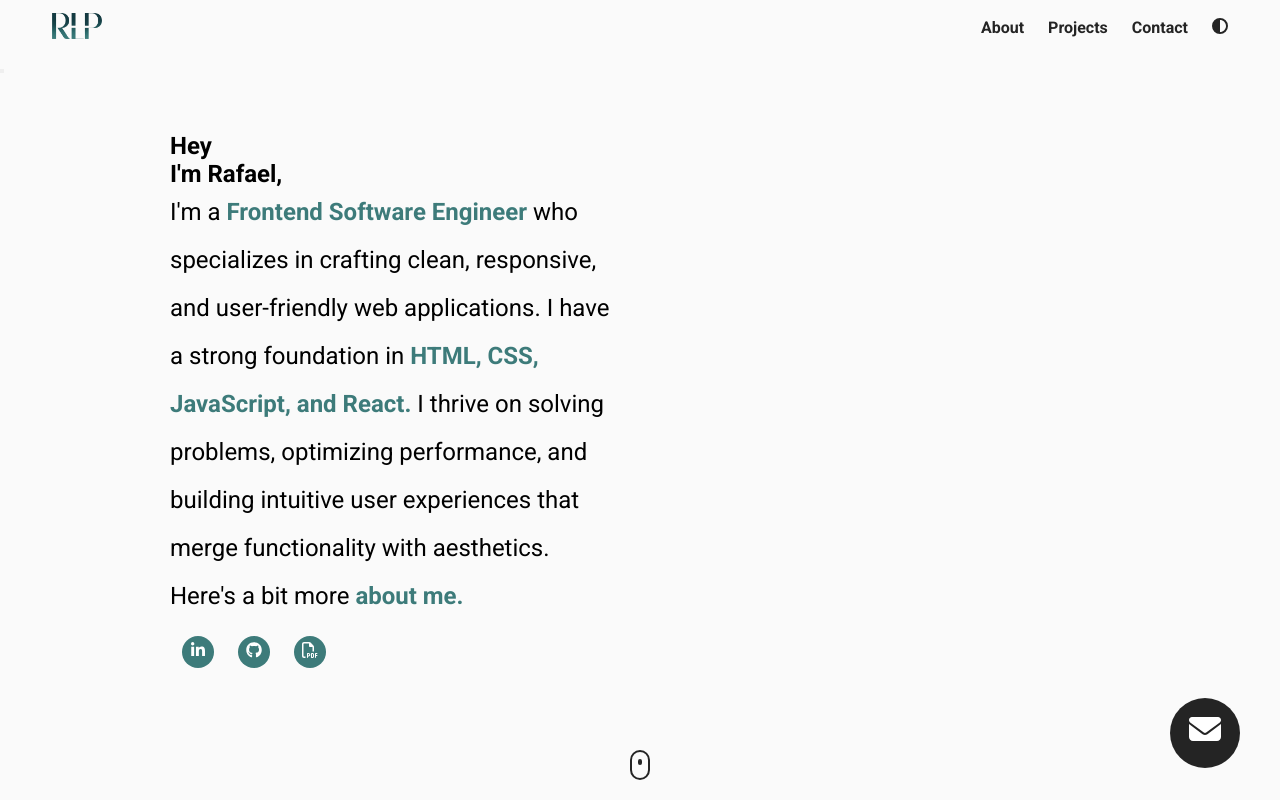
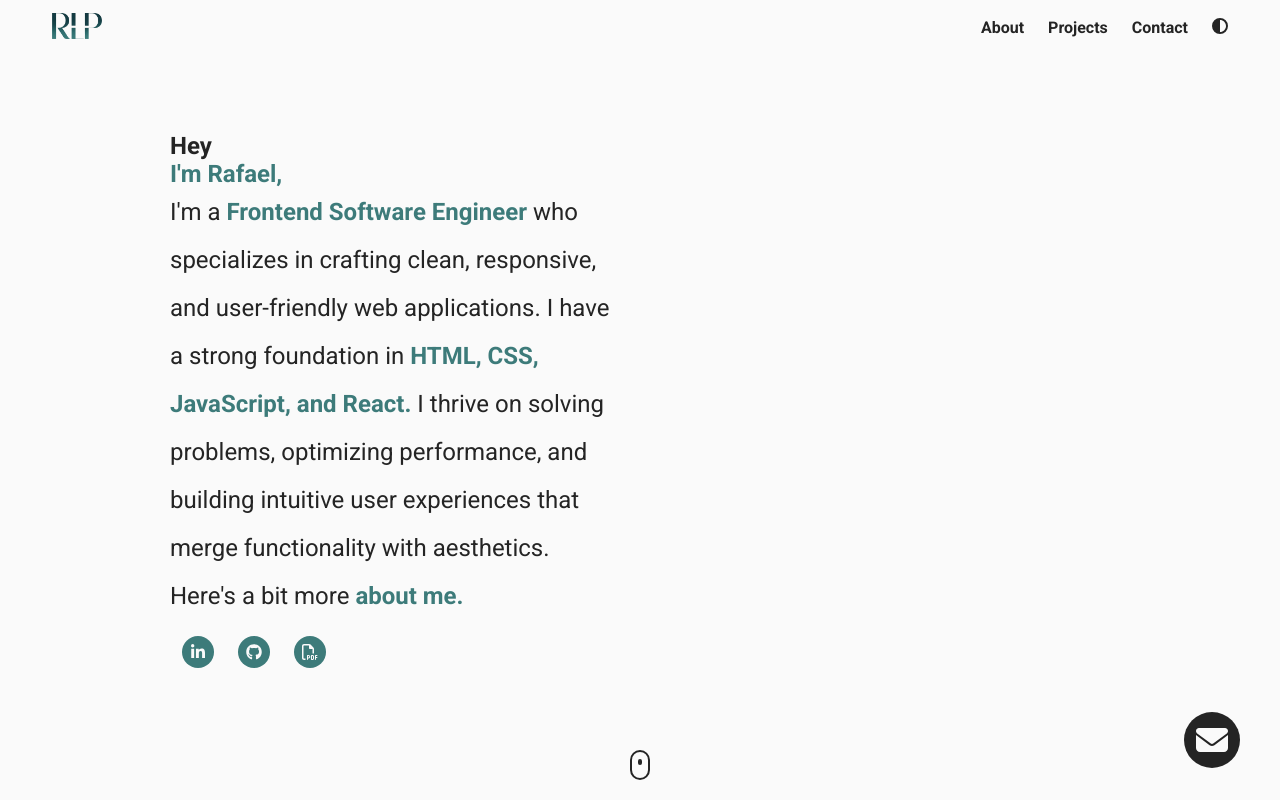
Before and after one commit to shaydpines/developer-profile, a React (Create React App) app: page / in a window 1280 px wide. Shown: the top 800 px of the page. Built offline with nearby package versions, Linux system fonts and the light colour scheme.

Commit message:
dark mode, colors refactored

```diff
--- a/src/App.js
+++ b/src/App.js
@@ -1,6 +1,4 @@
 import Nav from "./components/Nav";
-import Landing from "./components/Landing";
-import Projects from "./components/Projects";
 import Footer from "./components/Footer";
 import { useEffect, useRef, useState } from "react";
 import { Routes, Route, useNavigate, useLocation } from "react-router-dom";
@@ -8,9 +6,27 @@ import Home from "./pages/Home";
 
 function App() {
   const [isModalOpen, setIsModalOpen] = useState(false);
-  const isMounted = useRef(false);
+  const [contrastToggle, setContrastToggle] = useState(false);
+
   const navigate = useNavigate();
   const location = useLocation();
+
+  // 🔹 Load dark mode preference on mount
+  useEffect(() => {
+    const savedTheme = localStorage.getItem("darkMode");
+    if (savedTheme === "true") {
+      setContrastToggle(true);
+    }
+  }, []);
+
+  // 🔹 Save preference whenever it changes
+  useEffect(() => {
+    localStorage.setItem("darkMode", contrastToggle);
+  }, [contrastToggle]);
+
+  function toggleContrast() {
+    setContrastToggle((prev) => !prev);
+  }
 
   const handleContactClick = (e) => {
     e.preventDefault();
@@ -23,26 +39,24 @@ function App() {
   };
 
   function toggleModal() {
-    setIsModalOpen(!isModalOpen);
+    setIsModalOpen((prev) => !prev);
   }
 
-  useEffect(() => {
-    if (!isMounted.current) {
-      isMounted.current = true;
-      return;
-    }
-
-    if (!isModalOpen) {
-      return document.body.classList.remove("modal--open");
-    }
-    setTimeout(() => {
-      document.body.classList += "modal--open";
-    }, 1);
-  }, [isModalOpen]);
+  // 🔹 Build the classes for the root div
+  const appClasses = [
+    "app",
+    contrastToggle ? "dark-theme" : "",
+    isModalOpen ? "modal--open" : "",
+  ]
+    .filter(Boolean)
+    .join(" ");
 
   return (
-    <>
-      <Nav handleContactClick={handleContactClick} />
+    <div className={appClasses}>
+      <Nav
+        toggleContrast={toggleContrast}
+        handleContactClick={handleContactClick}
+      />
       <Routes>
         <Route
           path="/"
@@ -56,7 +70,7 @@ function App() {
         />
       </Routes>
       <Footer handleContactClick={handleContactClick} />
-    </>
+    </div>
   );
 }
 
--- a/src/components/Landing.jsx
+++ b/src/components/Landing.jsx
@@ -2,46 +2,46 @@ import React from "react";
 import { FaEnvelope, FaRegFilePdf } from "react-icons/fa6";
 import { FaGithub, FaLinkedinIn } from "react-icons/fa";
 
-export default function Landing() {
+export default function Landing({ handleContactClick }) {
   return (
     <section id="landing-page">
-      <header class="header">
-        <h1 class="title">Hey</h1>
-        <h1 class="title color__text">I'm Rafael,</h1>
-        <p class="header__para">
-          I'm a <b class="color--text">Frontend Software Engineer</b> who
+      <header className="header">
+        <h1 className="title">Hey</h1>
+        <h1 className="title"><span className="color--text">I'm Rafael,</span></h1>
+        <p className="header__para">
+          I'm a <b className="color--text">Frontend Software Engineer</b> who
           specializes in crafting clean, responsive, and user-friendly web
           applications. I have a strong foundation in{" "}
-          <b class="color--text">HTML, CSS, JavaScript, and React.</b> I thrive
+          <b className="color--text">HTML, CSS, JavaScript, and React.</b> I thrive
           on solving problems, optimizing performance, and building intuitive
           user experiences that merge functionality with aesthetics.
           <br />
-          Here's a bit more <b class="color--text">about me.</b>
+          Here's a bit more <b className="color--text">about me.</b>
         </p>
-        <ul class="header__link--list">
-          <li class="header__link color--background">
+        <ul className="header__link--list">
+          <li className="header__link color--background">
             <a
               href="https://www.linkedin.com/in/rafael-ladmer-price-8113a3a7/"
               target="_blank"
-              class="header__link--anchor click"
+              className="header__link--anchor click"
             >
               <FaLinkedinIn />
             </a>
           </li>
-          <li class="header__link color--background">
+          <li className="header__link color--background">
             <a
               href="https://github.com/shaydpines"
               target="_blank"
-              class="header__link--anchor click"
+              className="header__link--anchor click"
             >
               <FaGithub />
             </a>
           </li>
-          <li class="header__link color--background">
+          <li className="header__link color--background">
             <a
               href="./assets/Resume.pdf"
               target="_blank"
-              class="header__link--anchor click"
+              className="header__link--anchor click"
             >
               {/* Change out for your resume soon! */}
               <FaRegFilePdf />
@@ -49,14 +49,14 @@ export default function Landing() {
           </li>
         </ul>
       </header>
-      <button class="mail__btn click">
-        <FaEnvelope />
+      <button className="mail__btn" onClick={handleContactClick} >
+        <FaEnvelope className="click" />
       </button>
-      <button>
-        <a href="#projects" class="scroll">
-          <div class="scroll__icon click"></div>
+
+        <a href="#projects" className="scroll">
+          <div className="scroll__icon click"></div>
         </a>
-      </button>
+
     </section>
   );
 }
--- a/src/components/Nav.jsx
+++ b/src/components/Nav.jsx
@@ -2,7 +2,7 @@ import React from "react";
 import RLP from "../assets/RLP.png";
 import { FaCircleHalfStroke } from "react-icons/fa6";
 
-export default function Nav({ handleContactClick }) {
+export default function Nav({ toggleContrast, handleContactClick }) {
   return (
     <nav>
       <div className="nav__row">
@@ -47,16 +47,14 @@ export default function Nav({ handleContactClick }) {
             </a>
           </li>
           <li className="nav__link">
-            <a
+            <div
               href="#"
-              className="
-            nav__link--anchor
-            link__hover-effect
-            link__hover-effect--black
-            "
+              className="nav__link--anchor
+              click"
+              onClick={toggleContrast}
             >
               <FaCircleHalfStroke />
-            </a>
+            </div>
           </li>
         </ul>
       </div>
--- a/src/index.css
+++ b/src/index.css
@@ -1,4 +1,25 @@
 @import url("https://fonts.googleapis.com/css2?family=Roboto:ital,wght@0,100..900;1,100..900&display=swap");
+
+/*
+  VARIABLES
+*/
+
+:root {
+  --color-primary: #3d7b7a;
+  --color-light: #fafafa;
+  --color-dark: #242424;
+
+  /* Light theme */
+  --color-text: var(--color-dark);
+  --color-bg: var(--color-light);
+}
+
+.dark-theme {
+  --color-text: var(--color-light);
+  --color-bg: var(--color-dark);
+}
+
+/* General */
 
 * {
   box-sizing: border-box;
@@ -24,21 +45,17 @@ a {
   text-decoration: none;
 }
 
-section {
-  background-color: rgb(250, 250, 250);
-}
-
 p {
   line-height: 1.5;
   font-size: 16px;
 }
 
 .color--text {
-  color: #3d7b7a;
+  color: var(--color-primary);
 }
 
 .color--background {
-  background-color: #3d7b7a;
+  background-color: var(--color-primary);
 }
 
 button {
@@ -46,16 +63,28 @@ button {
 }
 
 .mail__btn {
-  width: 70px;
-  height: 70px;
+  width: 56px;
+  height: 56px;
   font-size: 32px;
   border-radius: 50%;
   border: none;
-  background-color: #242424;
-  color: white;
-  position: absolute;
+  background-color: var(--color-text);
+  color: var(--color-bg);
+  position: fixed;
+  z-index: 100;
   bottom: 32px;
   right: 40px;
+}
+
+.mail__btn,
+.header__link--anchor {
+  display: flex;
+  align-items: center;
+  justify-content: center;
+}
+
+.mail__btn:hover .click {
+  transform: scale(1.1);
 }
 
 .container {
@@ -68,6 +97,22 @@ button {
   max-width: 1100px;
   margin: 0 auto;
   padding: 0 12px;
+}
+
+nav, section {
+  background-color: var(--color-bg);
+  transition: background-color 300ms ease;
+}
+
+.title,
+.section__title,
+.header__para,
+.nav__link--anchor,
+.link__hover-effect--black,
+.scroll__icon
+{
+color: var(--color-text);
+transition: color 300ms ease;
 }
 
 .section__title {
@@ -96,11 +141,11 @@ button {
 }
 
 .link__hover-effect--white:after {
-    background-color: white
+  background-color: var(--color-light);
 }
 
 .link__hover-effect--black:after {
-    background-color: black;
+  background-color: var(--color-text);
 }
 
 .scroll,
@@ -117,18 +162,20 @@ button {
   transition: all 400ms;
 }
 
+.click {
+  cursor: pointer;
+  transition: transform 300ms ease;
+}
+
+.click:hover {
+  transform: scale(1.1);
+}
+
 /*
 
 Modal
 
 */
-
-#search,
-#movies {
-  opacity: 1;
-  visibility: visible;
-  transition: all 600ms;
-}
 
 .modal--open #search,
 .modal--open #movies,
@@ -153,6 +200,7 @@ Modal
   max-width: 1100px;
   max-height: 90vh;
   overflow-y: auto;
+  overflow-x: hidden;
   border-radius: 20px;
   display: flex;
   visibility: hidden;
@@ -181,13 +229,14 @@ Modal
 
 .modal__about {
   transform: translateX(-110%);
-  background-color: rgb(245, 245, 245);
+  background-color: var(--color-light);
+  color: var(--color-dark);
 }
 
 .modal__contact {
   transform: translateX(110%);
-  background-color: #242424;
-  color: white;
+  background-color: var(--color-dark);
+  color: var(--color-light);
 }
 
 .modal__container {
@@ -249,10 +298,10 @@ Modal
 }
 
 .form__submit {
-  background-color: #55169c;
-  border: 2px solid #55169c;
+  background-color: var(--color-primary);
+  border: 2px solid var(--color-primary);
   border-radius: 5px;
-  color: white;
+  color: var(--color-light);
   font-weight: 700;
   width: 100%;
   max-width: 240px;
@@ -262,13 +311,13 @@ Modal
 }
 
 .form__submit:hover {
-  border-color: white;
+  border-color: var(--color-light);
   background-color: transparent;
 }
 
 .form__submit:active {
-  border-color: #f06449;
-  color: #f06449;
+  border-color: var(--color-primary);
+  color: var(--color-primary);
 }
 
 .modal__overlay {
@@ -283,7 +332,7 @@ Modal
 }
 
 .modal__overlay--loading {
-  background-color: #242424;
+  background-color: var(--color-dark);
   font-size: 80px;
   opacity: 0.8;
 }
@@ -319,7 +368,7 @@ Modal
   position: absolute;
   top: 30px;
   right: 40px;
-  color: white;
+  color: var(--color-light);
   font-size: 36px;
   z-index: 100;
 }
@@ -331,7 +380,6 @@ Navigation
 */
 
 nav {
-  background-color: rgb(250, 250, 250);
   width: 100%;
 }
 
@@ -365,7 +413,7 @@ nav {
 
 .nav__link--anchor {
   font-size: 16px;
-  color: #242424;
+  color: var(--color-text);
   font-weight: 700;
 }
 
@@ -414,7 +462,7 @@ LANDING PAGE
 
 .header__link--anchor {
   font-weight: 700;
-  color: white;
+  color: var(--color-light);
   font-size: 16px;
 }
 
@@ -428,7 +476,7 @@ LANDING PAGE
 .scroll__icon {
   width: 20px;
   height: 30px;
-  border: 2px solid #242424;
+  border: 2px solid var(--color-text);
   border-radius: 24px;
   display: flex;
   align-items: center;
@@ -439,7 +487,7 @@ LANDING PAGE
   content: "";
   width: 4px;
   height: 6px;
-  background-color: #242424;
+  background-color: var(--color-text);
   border-radius: 2px;
   animation: scroll 1s infinite alternate-reverse;
 }
@@ -461,6 +509,7 @@ Projects
 
 .project {
   margin-bottom: 80px;
+  color: var(--color-light);
 }
 
 .project:last-child {
@@ -510,7 +559,6 @@ Projects
   left: 90px;
   transform: translateY(100%);
   opacity: 0;
-  color: white;
   max-width: 550px;
   transition: opacity 300ms ease;
   transition: transform 450ms ease;
@@ -525,7 +573,6 @@ Projects
 }
 
 .project__description--link {
-  color: white;
   font-size: 20px;
   margin-right: 16px;
 }
@@ -541,7 +588,7 @@ Projects
  */
 
 footer {
-  background-color: #242424;
+  background-color: var(--color-dark);
   display: flex;
   padding: 6% 0;
 }
@@ -566,7 +613,7 @@ footer {
 
 .footer__social--link,
 .footer__copyright {
-  color: white;
+  color: var(--color-light);
 }
 
 /*
```
Also changed, not shown: src/assets/RLP copy.png (deleted), src/assets/RLP-Ring.png (deleted). Lines whose indentation alone changed are shown as unchanged.
